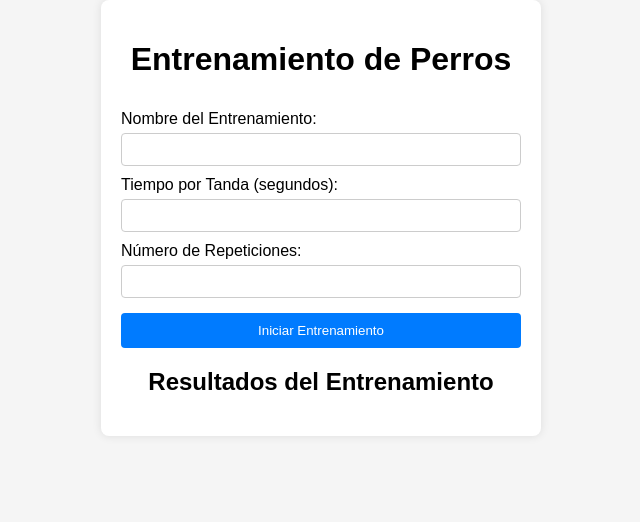
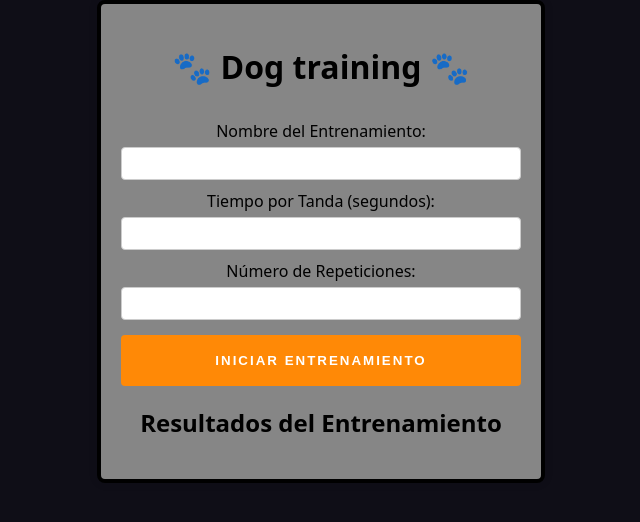
Before and after one commit to lethamburn/byron-training, a plain HTML site: page index.html in a window 1280 px wide. Shown: the whole page, without its empty margins (319-959 px from the left). Drawn offline with Linux system fonts and the light colour scheme.

Commit message:
fix styles

```diff
--- a/index.html
+++ b/index.html
@@ -3,12 +3,12 @@
   <head>
     <meta charset="UTF-8" />
     <meta name="viewport" content="width=device-width, initial-scale=1.0" />
-    <title>Entrenamiento de Perros</title>
+    <title>Dog training</title>
     <link rel="stylesheet" href="style.css" />
   </head>
   <body>
     <div class="container">
-      <h1>Entrenamiento de Perros</h1>
+      <h1>🐾 Dog training 🐾</h1>
       <form id="training-form">
         <label for="training-name">Nombre del Entrenamiento:</label>
         <input type="text" id="training-name" required />
--- a/style.css
+++ b/style.css
@@ -1,20 +1,25 @@
-body, html {
+body,
+html {
   margin: 0;
   padding: 0;
-  font-family: Arial, sans-serif;
-  background-color: #f5f5f5;
+  font-family: system-ui, -apple-system, BlinkMacSystemFont, "Segoe UI", Roboto,
+    Oxygen, Ubuntu, Cantarell, "Open Sans", "Helvetica Neue", sans-serif;
+  background-color: #0f0e17;
 }
 
 .container {
   max-width: 400px;
   margin: 0 auto;
   padding: 20px;
-  background-color: #fff;
+  background-color: #868686;
   border-radius: 8px;
   box-shadow: 0 0 10px rgba(0, 0, 0, 0.1);
+  border: 4px solid black;
+  text-align: center;
 }
 
-h1, h2 {
+h1,
+h2 {
   text-align: center;
 }
 
@@ -35,17 +40,21 @@ input {
 }
 
 button {
-  padding: 10px;
+  padding: 18px;
   margin-top: 15px;
-  background-color: #007bff;
+  background-color: #ff8906;
   color: white;
   border: none;
   border-radius: 4px;
   cursor: pointer;
+  font-weight: 800;
+  text-transform: uppercase;
+  letter-spacing: 2px;
+  transition: 0.4s;
 }
 
 button:hover {
-  background-color: #0056b3;
+  background-color: #59132b;
 }
 
 .hidden {
@@ -55,6 +64,7 @@ button:hover {
 .buttons {
   display: flex;
   justify-content: space-around;
+  align-items: center;
 }
 
 #timer-display {
@@ -78,7 +88,8 @@ button:hover {
   margin-top: 15px;
 }
 
-.training-table th, .training-table td {
+.training-table th,
+.training-table td {
   border: 1px solid #ddd;
   padding: 8px;
   text-align: center;
```
